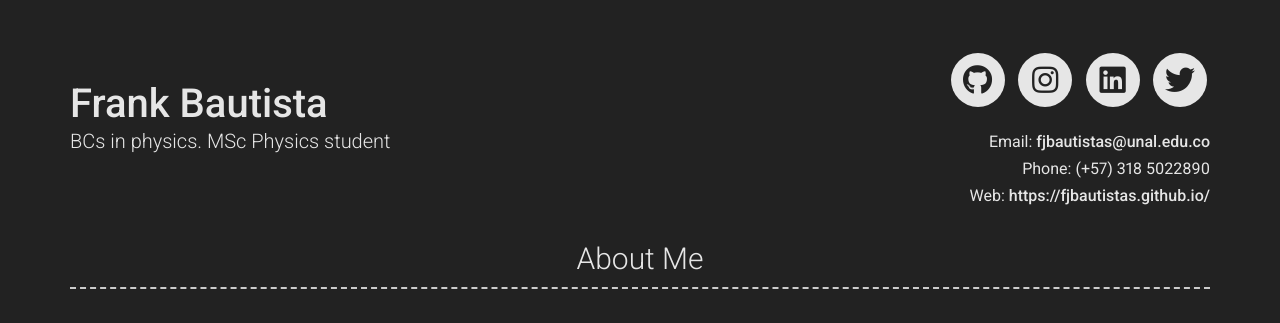
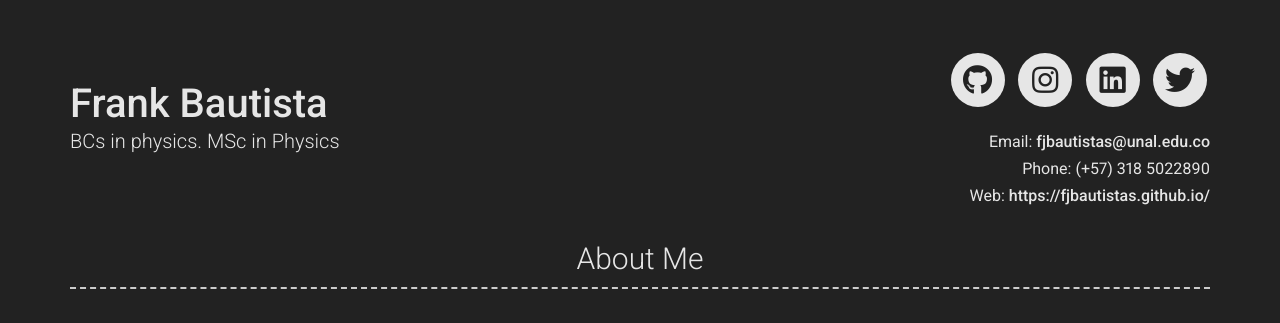
Before and after one commit to fjbautistas/fjbautistas.github.io, a Jekyll site: the page built from index.md, in a window 1280 px wide and 900 px high. Shown: the top 323 px of the window. Built offline with Jekyll 4.4.1, drawn with Linux system fonts in a browser that asks for light colours; nearby versions of some CDN libraries.

Commit message:
Update _config.yml
changes in the profile

```diff
--- a/_config.yml
+++ b/_config.yml
@@ -7,7 +7,7 @@ version: 2
 
 # Personal info
 name: Frank Bautista
-title: BCs in physics. MSc Physics student
+title: BCs in physics. MSc in Physics
 email: fjbautistas@unal.edu.co
 phone: (+57) 318 5022890
 website: https://fjbautistas.github.io/
```
